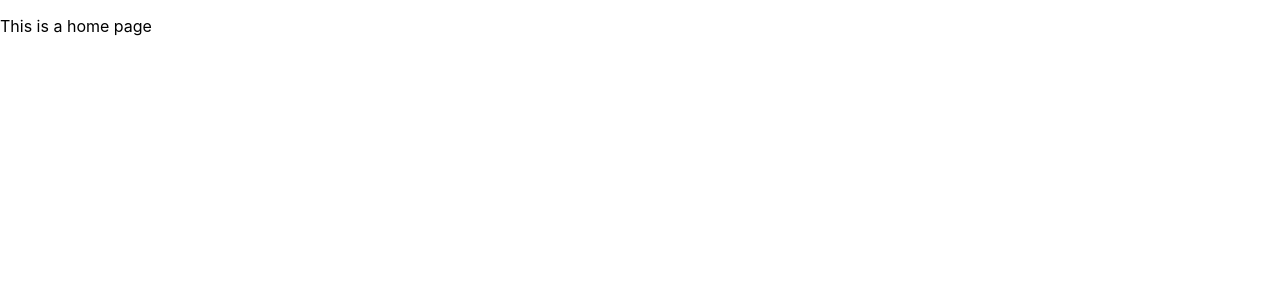
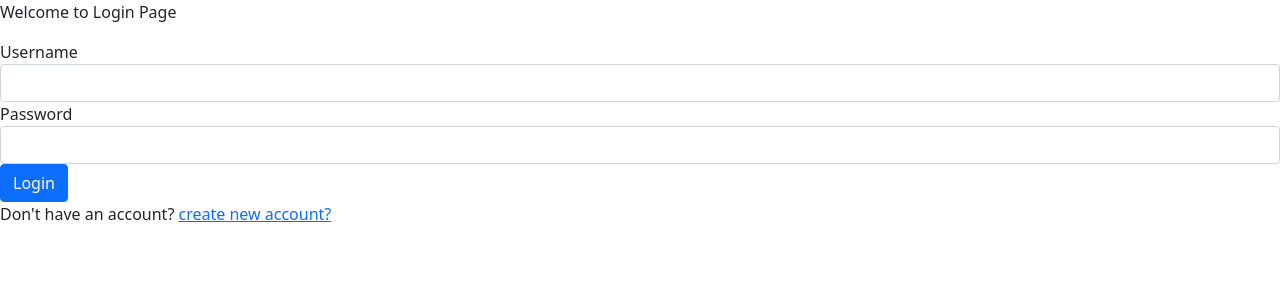
Before and after one commit to subodh20/GroundZero, a React (Create React App) app in the folder ground-zero/: page /login in a window 1280 px wide. Before the commit this address led to /. Shown: the top 300 px of the page. Built offline with nearby package versions, Linux system fonts and the light colour scheme.

Commit message:
handled login

```diff
--- a/ground-zero/src/App.js
+++ b/ground-zero/src/App.js
@@ -4,7 +4,7 @@ import SignUpPage from "./components/login/SignUpPage";
 import HomePage from "./components/dashboard/HomePage";
 
 function App() {
-    const loggedIn = true;
+    const loggedIn = false;
     return (
         <div className="App">
                 <Routes>
--- a/ground-zero/src/components/login/LoginPage.jsx
+++ b/ground-zero/src/components/login/LoginPage.jsx
@@ -1,8 +1,50 @@
 import {Link} from "react-router-dom";
+import {useState} from "react";
 
 function Login() {
+
+    const userAdmin = {
+        username:"admin",
+        password:"admin"
+    }
+
+    const [loginDetails, setLoginDetails] = useState({username: "", password: ""});
+
+    const handleLogin = e => {
+        e.preventDefault();
+        if(userAdmin.username === loginDetails.username && userAdmin.password === loginDetails.password){
+            console.log("authenticated");
+        }else{
+            console.log("username or password is incorrect");
+        }
+    }
+
+    const handleChange = ({currentTarget:input}) => {
+        const account = {...loginDetails};
+        account[input.name]=input.value;
+        setLoginDetails(account);
+    }
+
+
     return <div>
         <p>Welcome to Login Page</p>
+        <form onSubmit={handleLogin}>
+            <div className="form-group">
+                <label htmlFor="username">Username</label>
+                <input id="username" type="text" className="form-control"
+                       value={loginDetails.username}
+                       name="username"
+                       onChange={handleChange}/>
+            </div>
+            <div className="form-group">
+                <label htmlFor="password">Password</label>
+                <input id="password" type="text" className="form-control"
+                       value={loginDetails.password}
+                       name="password"
+                       onChange={handleChange}/>
+            </div>
+            <button className="btn btn-primary">Login</button>
+        </form>
         <span>Don't have an account? </span><Link to="/sign-up">create new account?</Link>
     </div>
 }
--- a/ground-zero/src/index.js
+++ b/ground-zero/src/index.js
@@ -5,6 +5,7 @@ import App from './App';
 import reportWebVitals from './reportWebVitals';
 
 import {BrowserRouter} from "react-router-dom";
+import 'bootstrap/dist/css/bootstrap.css';
 
 const root = ReactDOM.createRoot(document.getElementById('root'));
 root.render(
```
